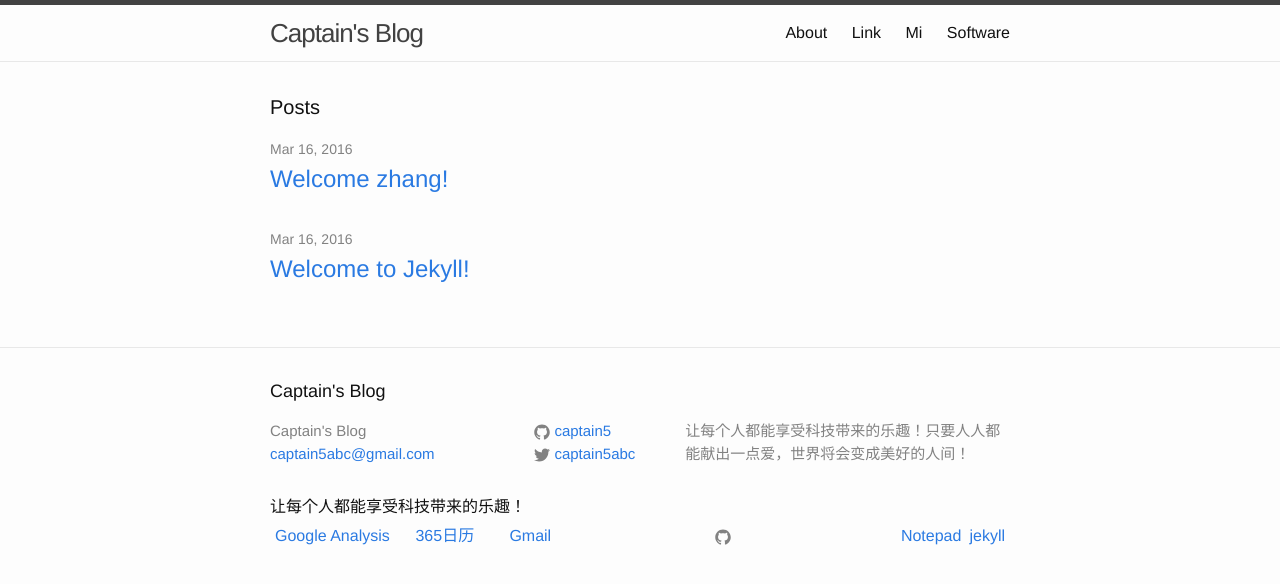
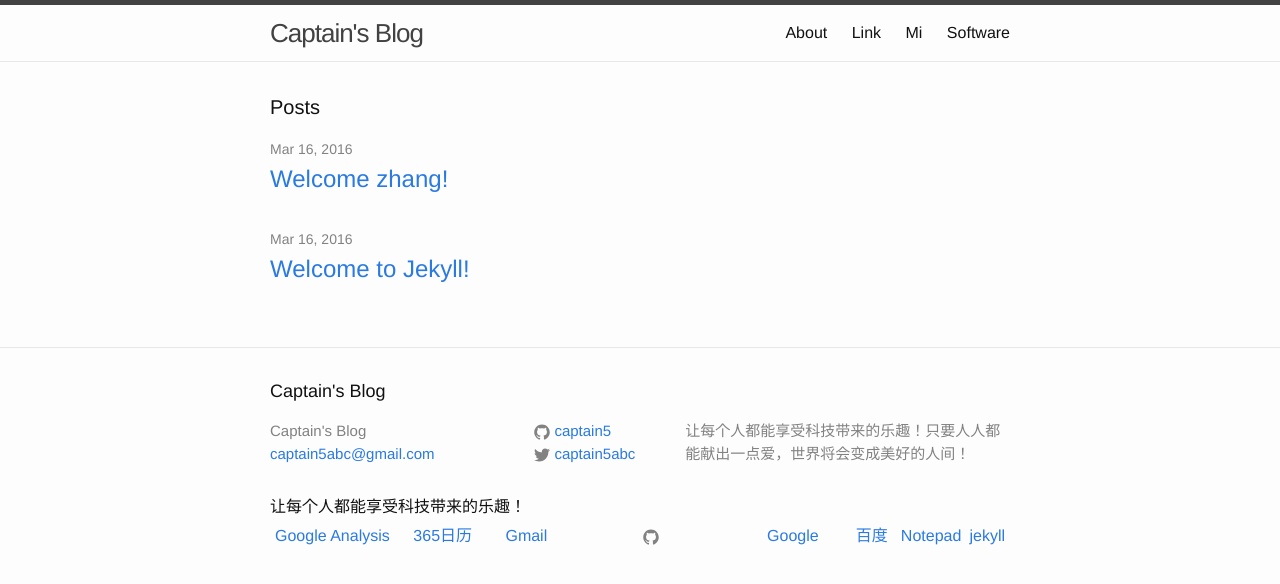
Before and after one commit to captain5/captain5.github.io, a Jekyll site: the page built from index.html, in a window 1280 px wide. Shown: the top 584 px of the page. Built offline with Jekyll 4.4.1, drawn with Linux system fonts in a browser that asks for light colours.

Commit message:
Update footer.html

```diff
--- a/_includes/footer.html
+++ b/_includes/footer.html
@@ -68,7 +68,9 @@
       <tr><td align=left width=20%><a href="https://analytics.google.com"  target="_black">Google Analysis</a></td>
       <td align=left width=10%><a href="http://www.365rili.com/"  target="_black">365日历</a></td>
       <td align=right width=10%><a href="https://mail.google.com"  target="_black">Gmail</a></td>
-        <td width=50% align=center>{% include icon-github.html %}</td>
+        <td width=30% align=center>{% include icon-github.html %}</td>
+        <td align=right width=10%><a href="https://www.google.com.hk"  target="_black">Google</a></td>
+        <td align=right width=10%><a href="https://www.baidu.com/"  target="_black">百度</a></td>
         <td align=right width=10%><a href="http://notepad.flowsoft7.com/"  target="_black">Notepad</a></td>
         <td align=right width=10%><a href="https://jekyllrb.com/"  target="_black">jekyll</a></td>
       </tr></table>
```
